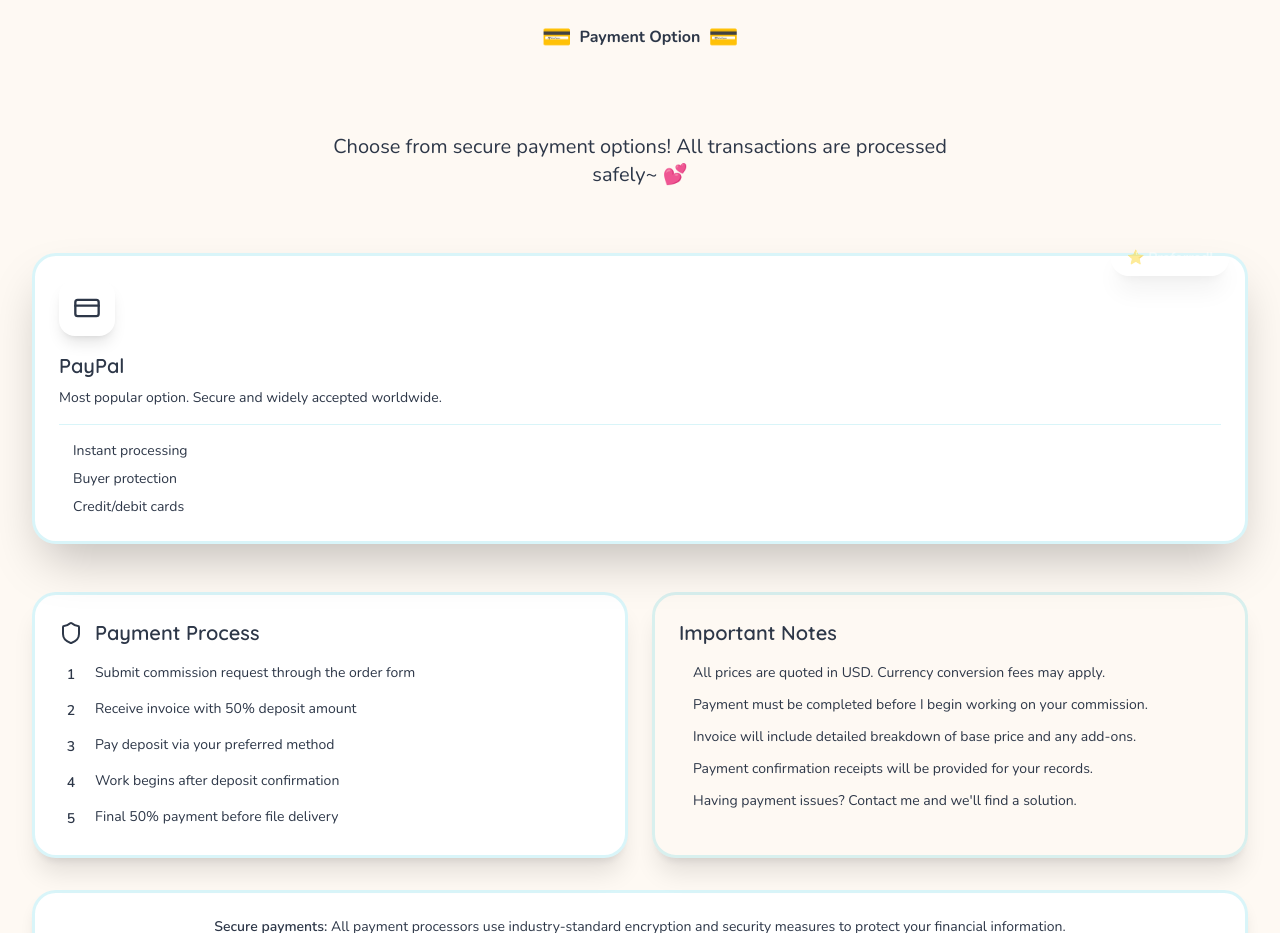
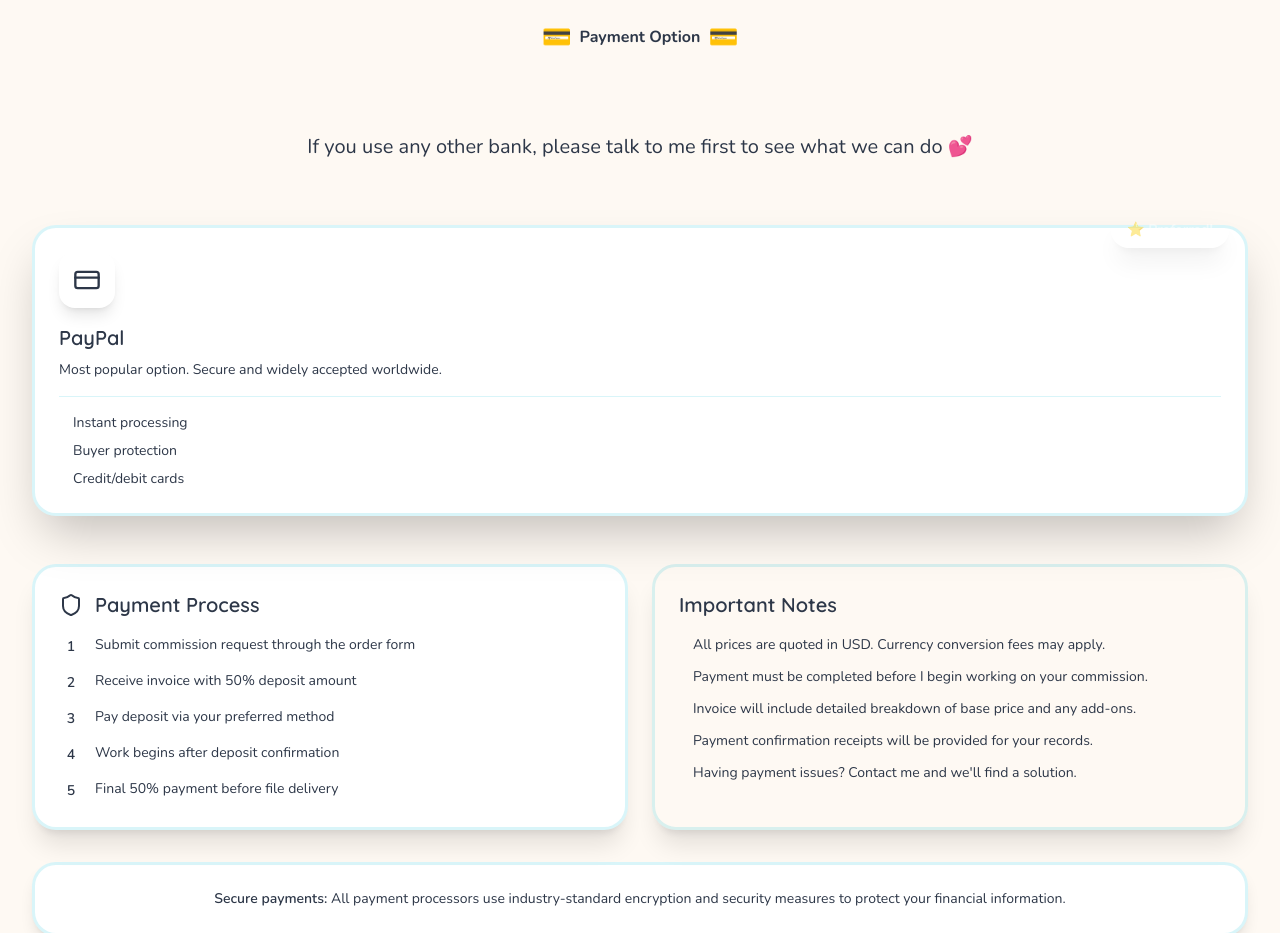
Before and after one commit to 0-YueNai-0/comissions.yue, a React (Vite) app: page / in a window 1280 px wide. Shown: the part 9960-10893 px from the top of the page. Built offline with nearby package versions, Linux system fonts and the light colour scheme.

Commit message:
Update PaymentSection.tsx

```diff
--- a/src/app/components/PaymentSection.tsx
+++ b/src/app/components/PaymentSection.tsx
@@ -24,7 +24,7 @@ export function PaymentSection() {
             Safe & Secure Payments!
           </h2>
           <p className="text-xl text-foreground/70 max-w-2xl mx-auto">
-            Choose from secure payment options! All transactions are processed safely~ 💕
+           If you use any other bank, please talk to me first to see what we can do 💕
           </p>
         </div>
 
```
